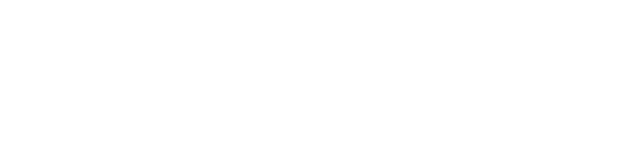
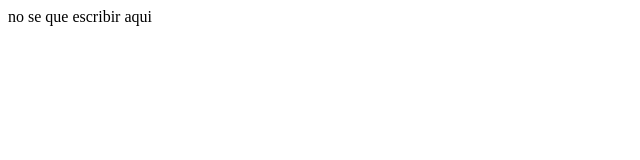
Before and after one commit to CamiloVargas145/PruebasProgramacion, a plain HTML site: page index.html in a window 1280 px wide. Shown: the whole page, without its empty margins (0-640 px from the left). Drawn offline with Linux system fonts and the light colour scheme.

Commit message:
first commit

```diff
--- a/index.html
+++ b/index.html
@@ -7,6 +7,6 @@
     <title>Holiiiiii</title>
 </head>
 <body>
-
+    no se que escribir aqui
 </body>
 </html>
```
